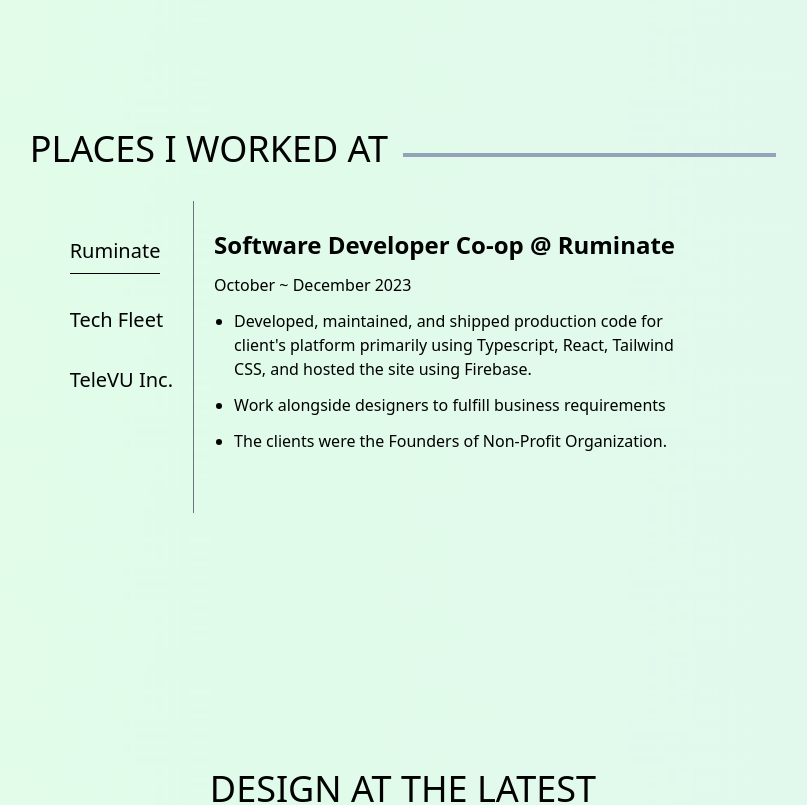
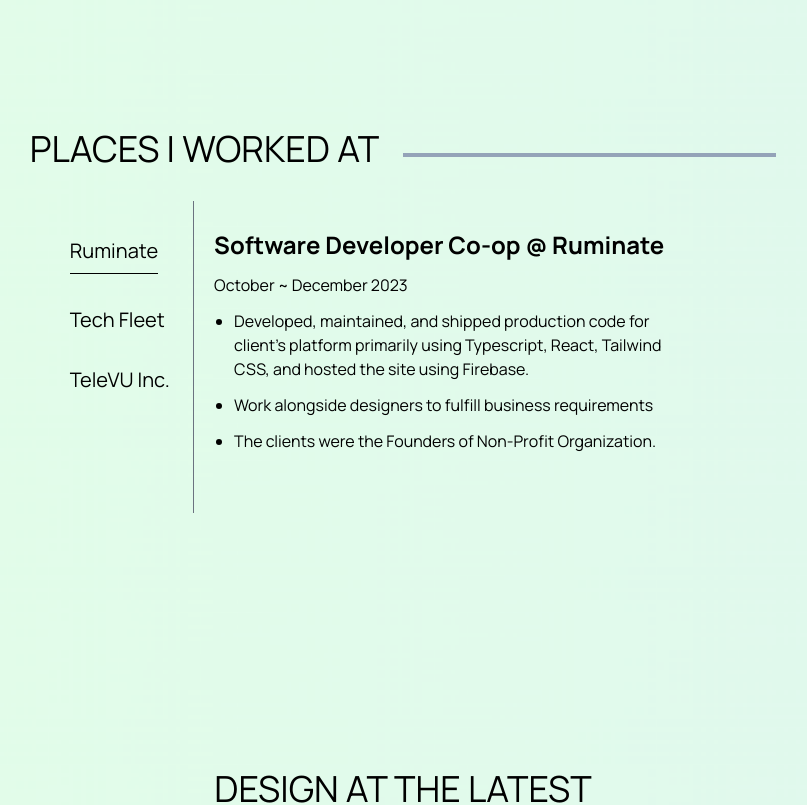
Before and after one commit to johnjang94/portfolio2, a React (Vite) app: page /home in a window 1280 px wide. Shown: the part 860-1665 px from the top of the page, without its empty margins (237-1044 px from the left). Built offline with nearby package versions, Linux system fonts and the light colour scheme.

Commit message:
adding scroll behaviour

```diff
--- a/src/index.css
+++ b/src/index.css
@@ -5,4 +5,5 @@
 
 body {
   @apply max-w-[1440px];
+  font-family: "Manrope", sans-serif;
 }
--- a/src/pages/home/home.jsx
+++ b/src/pages/home/home.jsx
@@ -1,16 +1,39 @@
 import { FaArrowAltCircleDown } from "react-icons/fa";
 import { FaArrowRight } from "react-icons/fa";
 import { Link } from "react-router-dom";
+import { useRef, useEffect } from "react";
 
 import "./home.css";
 import Work from "./work/work";
 import DesignHome from "./design/design-overview";
 import DevelopmentHome from "./development/development-overview";
-import { useEffect } from "react";
 
 export default function Home() {
+  const workRef = useRef(null);
+
+  const scrollToWork = () => {
+    const workElement = workRef.current;
+    const topOffset = workElement.getBoundingClientRect().top + window.scrollY;
+    const scrollPosition = topOffset - window.innerHeight / 2 + 200;
+    window.scrollTo({ top: scrollPosition, behavior: "smooth" });
+  };
+
   useEffect(() => {
-    window.scrollTo(0, 0);
+    const handleScroll = () => {
+      const workElement = workRef.current;
+      const topOffset =
+        workElement.getBoundingClientRect().top + window.scrollY;
+      const isNearWorkSection = topOffset < window.innerHeight / 2;
+      if (isNearWorkSection) {
+        workElement.scrollIntoView({ behavior: "smooth" });
+      }
+    };
+
+    window.addEventListener("scroll", handleScroll);
+
+    return () => {
+      window.removeEventListener("scroll", handleScroll);
+    };
   }, []);
 
   return (
@@ -35,12 +58,12 @@
           </Link>
         </div>
         <div className="text-center">
-          <button>
+          <button onClick={scrollToWork}>
             <FaArrowAltCircleDown className="lg:mt-14 my-28 mx-auto text-3xl animate-bounce hover:cursor-pointer" />
           </button>
         </div>
       </header>
-      <section>
+      <section ref={workRef}>
         <Work />
       </section>
       <section>
--- a/src/pages/initial-landing/initialLanding.css
+++ b/src/pages/initial-landing/initialLanding.css
@@ -1,3 +1,11 @@
+@import url("https://fonts.googleapis.com/css2?family=Exo+2:ital,wght@0,100..900;1,100..900&display=swap");
+
+body {
+  font-family: "Exo 2", sans-serif;
+  font-optical-sizing: auto;
+  font-style: normal;
+}
+
 @keyframes h1-animation {
   0% {
     font-size: 2000px;
@@ -6,6 +14,7 @@
   }
   100% {
     font-size: 6rem;
+    margin-top: -70px;
   }
 }
 
@@ -15,11 +24,11 @@
 
 @keyframes h1-animation2 {
   0% {
-    margin-top: 0;
+    margin-top: -70px;
     font-size: 6rem;
   }
   100% {
-    margin-top: -90px;
+    margin-top: -120px;
     font-size: 6rem;
   }
 }
@@ -30,7 +39,7 @@
 
 @keyframes h1-animation3 {
   0% {
-    margin-top: -90px;
+    margin-top: -120px;
     font-size: 6rem;
     opacity: 1;
   }
--- a/src/pages/initial-landing/initialLanding.jsx
+++ b/src/pages/initial-landing/initialLanding.jsx
@@ -36,7 +36,7 @@
   }, [navigate]);
 
   return (
-    <div id="landing" className="text-center py-80 bg-white">
+    <div id="landing" className="text-center py-[420px] bg-white">
       <h1 id="big-text">Welcome</h1>
       <h3 id="sub-text" className="text-center">
         to John Jang&#39;s Portfolio
```
